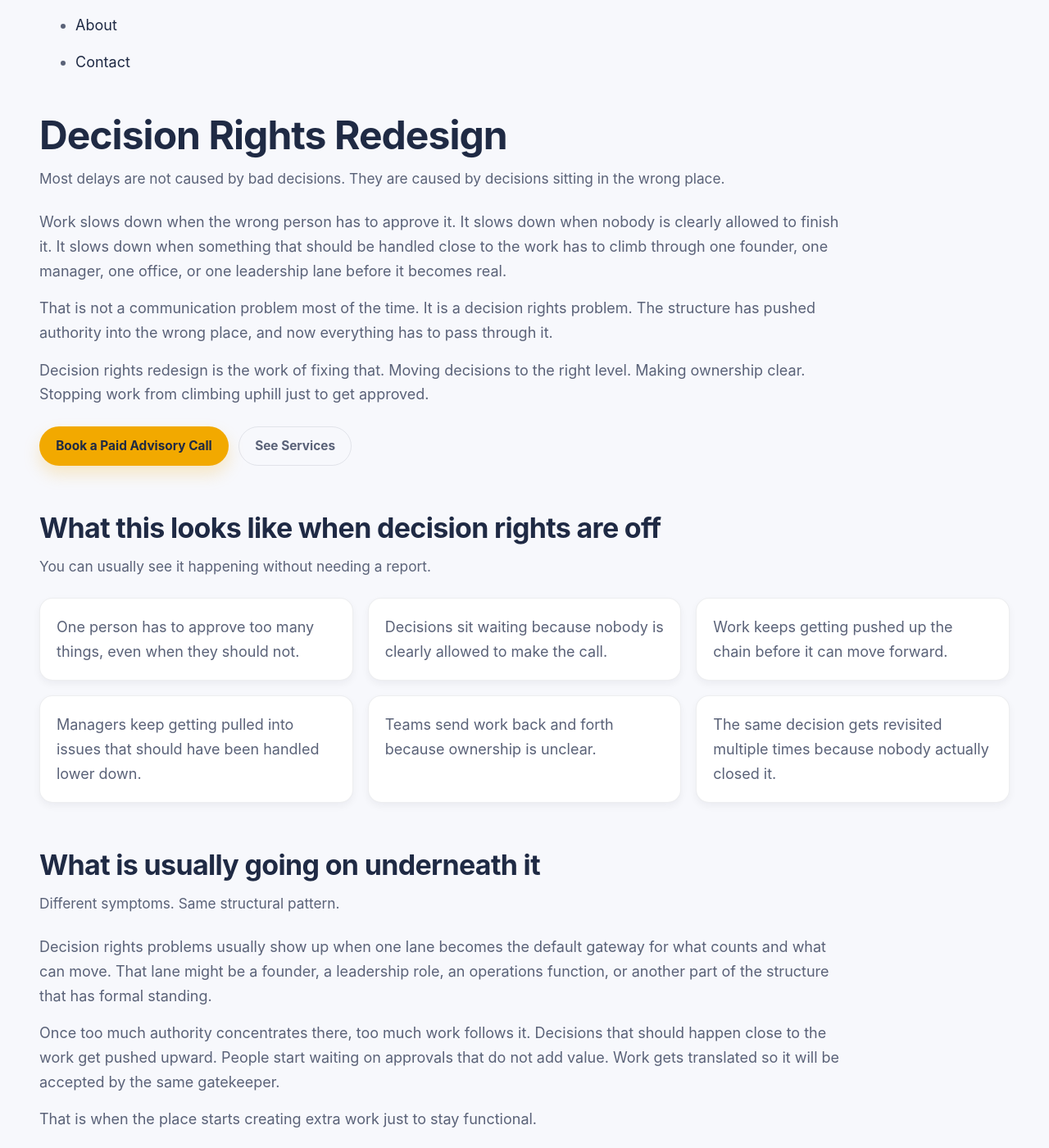
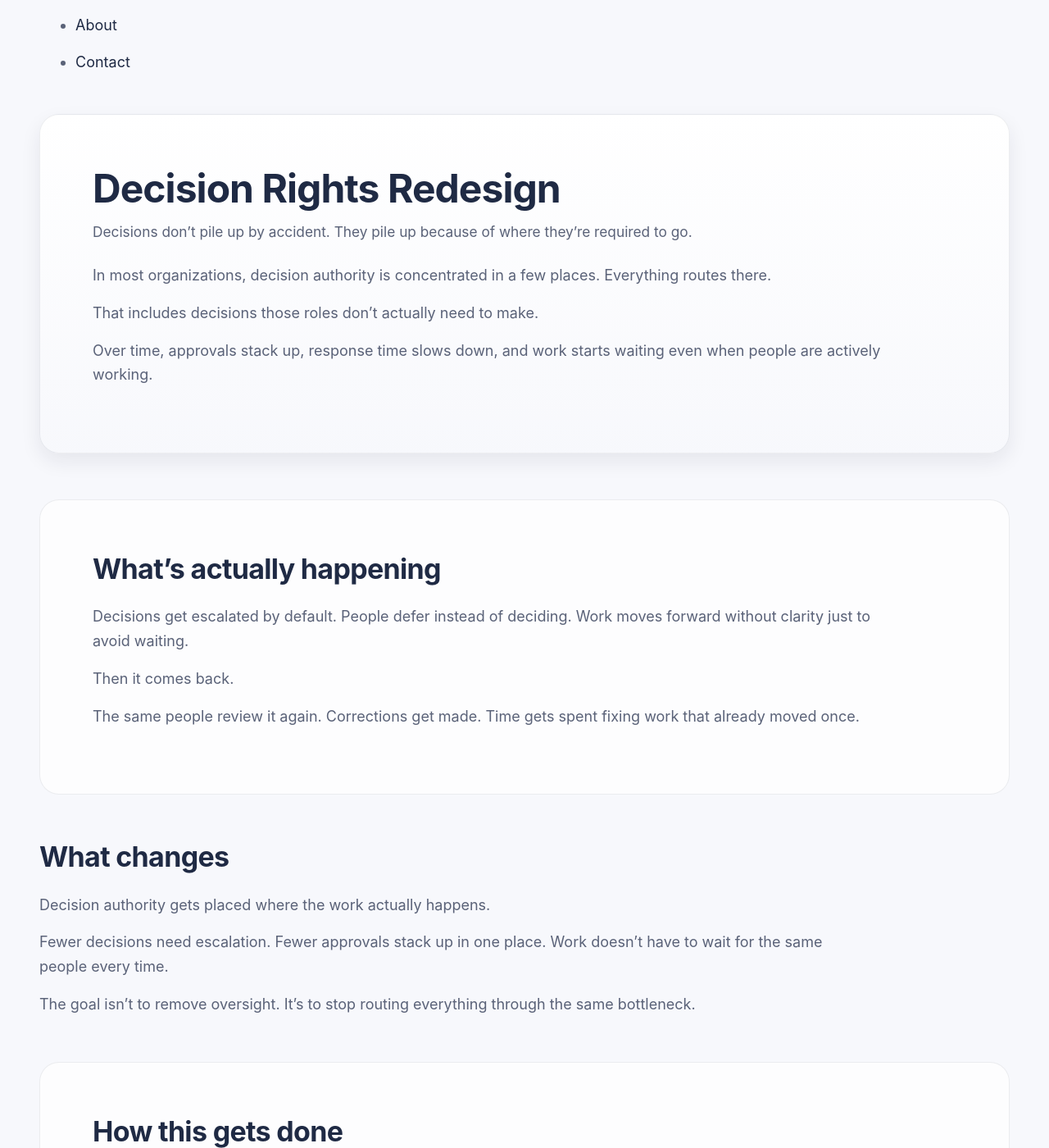
Before and after one commit to efost7873/integratedvaluearchitecture.com, a Jekyll site: the page built from decision-rights-redesign.html, in a window 1280 px wide and 1400 px high, scrolled down 729 px. Shown: the whole window at 82% size. Built offline with Jekyll 4.4.1, drawn with Linux system fonts in a browser that asks for light colours; some of the changed text lies outside the part shown.

Commit message:
Revise SEO and content for decision rights page
Updated SEO title and description for clarity. Revised content to emphasize decision rights issues and solutions.

```diff
--- a/decision-rights-redesign.html
+++ b/decision-rights-redesign.html
@@ -2,188 +2,91 @@
 layout: default
 title: Decision Rights Redesign
 permalink: /decision-rights-redesign/
-seo_title: Decision Rights Redesign | Integrated Value Architecture LLC
-seo_description: Fix slow approvals, overloaded leaders, and stuck work by redesigning where decisions sit and who owns them. Integrated Value Architecture helps organizations move decision authority to the right place.
+seo_title: Decision Rights Redesign | Integrated Value Architecture
+seo_description: Fix where decisions sit, who approves them, and why everything keeps routing through the same bottlenecks.
 ---
 
 <div class="iva-page">
-
 <main>
 
-  <section id="decision-rights-hero">
+<section class="iva-band-strong">
   <div class="section-header">
     <h1>Decision Rights Redesign</h1>
     <p class="section-subtitle">
-        Most delays are not caused by bad decisions. They are caused by decisions sitting in the wrong place.
+      Decisions don’t pile up by accident. They pile up because of where they’re required to go.
     </p>
   </div>
 
   <p>
-      Work slows down when the wrong person has to approve it. It slows down when nobody is clearly allowed to finish it. It slows down when something that should be handled close to the work has to climb through one founder, one manager, one office, or one leadership lane before it becomes real.
+    In most organizations, decision authority is concentrated in a few places. Everything routes there.
   </p>
 
   <p>
-      That is not a communication problem most of the time. It is a decision rights problem. The structure has pushed authority into the wrong place, and now everything has to pass through it.
+    That includes decisions those roles don’t actually need to make.
   </p>
 
   <p>
-      Decision rights redesign is the work of fixing that. Moving decisions to the right level. Making ownership clear. Stopping work from climbing uphill just to get approved.
+    Over time, approvals stack up, response time slows down, and work starts waiting even when people are actively working.
   </p>
-
-    <div class="iva-btn-row">
-      <a href="https://book.ms/b/IntegratedValueArchitectureLLC@integratedvaluearchitecture.com" class="iva-btn-primary">Book a Paid Advisory Call</a>
-      <a href="{{ site.baseurl }}/services/" class="iva-btn-secondary">See Services</a>
-    </div>
 </section>
 
-  <section id="decision-rights-problem">
+<section class="iva-band-soft">
   <div class="section-header">
-      <h2>What this looks like when decision rights are off</h2>
-      <p class="section-subtitle">
-        You can usually see it happening without needing a report.
-      </p>
-    </div>
-
-    <div class="grid grid-3">
-      <div class="card"><p>One person has to approve too many things, even when they should not.</p></div>
-      <div class="card"><p>Decisions sit waiting because nobody is clearly allowed to make the call.</p></div>
-      <div class="card"><p>Work keeps getting pushed up the chain before it can move forward.</p></div>
-      <div class="card"><p>Managers keep getting pulled into issues that should have been handled lower down.</p></div>
-      <div class="card"><p>Teams send work back and forth because ownership is unclear.</p></div>
-      <div class="card"><p>The same decision gets revisited multiple times because nobody actually closed it.</p></div>
-    </div>
-  </section>
-
-  <section id="decision-rights-mechanism">
-    <div class="section-header">
-      <h2>What is usually going on underneath it</h2>
-      <p class="section-subtitle">
-        Different symptoms. Same structural pattern.
-      </p>
+    <h2>What’s actually happening</h2>
   </div>
 
   <p>
-      Decision rights problems usually show up when one lane becomes the default gateway for what counts and what can move. That lane might be a founder, a leadership role, an operations function, or another part of the structure that has formal standing.
+    Decisions get escalated by default. People defer instead of deciding. Work moves forward without clarity just to avoid waiting.
   </p>
 
   <p>
-      Once too much authority concentrates there, too much work follows it. Decisions that should happen close to the work get pushed upward. People start waiting on approvals that do not add value. Work gets translated so it will be accepted by the same gatekeeper.
+    Then it comes back.
   </p>
 
   <p>
-      That is when the place starts creating extra work just to stay functional.
+    The same people review it again. Corrections get made. Time gets spent fixing work that already moved once.
   </p>
 </section>
 
-  <section id="decision-rights-what-i-do">
+<section>
   <div class="section-header">
-      <h2>What I actually do</h2>
-      <p class="section-subtitle">
-        Not a decision matrix. Not a framework you have to interpret. I work on where decisions actually sit and how they move.
-      </p>
-    </div>
-
-    <div class="grid grid-2">
-      <div class="card">
-        <h3>Read how decisions are actually being made</h3>
-        <p>
-          I look at who is approving what, where decisions stall, how often things get kicked back, and where work keeps climbing higher than it should.
-        </p>
-      </div>
-
-      <div class="card">
-        <h3>Identify where authority is too concentrated</h3>
-        <p>
-          I find where one founder, one role, one office, or one lane has become the default gateway for too many decisions.
-        </p>
-      </div>
-
-      <div class="card">
-        <h3>Show what that is costing</h3>
-        <p>
-          I trace how much time is being lost in waiting, rework, repeated approvals, and decisions that should have been handled earlier.
-        </p>
-      </div>
-
-      <div class="card">
-        <h3>Help move decisions to the right place</h3>
-        <p>
-          I help shift ownership and authority so fewer decisions stall, fewer things bounce around, and fewer people get buried in unnecessary approval work.
-        </p>
-      </div>
-    </div>
-  </section>
-
-  <section id="decision-rights-what-changes">
-    <div class="section-header">
-      <h2>What changes when decision rights are fixed</h2>
-      <p class="section-subtitle">
-        The goal is not theoretical clarity. The goal is that the work actually moves.
-      </p>
-    </div>
-
-    <div class="grid grid-3">
-      <div class="card"><p>Decisions stop sitting in the same place waiting for approval.</p></div>
-      <div class="card"><p>Work gets finished closer to where it happens.</p></div>
-      <div class="card"><p>Managers and founders stop getting pulled into routine decisions.</p></div>
-      <div class="card"><p>Fewer issues get kicked back for revision.</p></div>
-      <div class="card"><p>The same decision does not get reopened three times.</p></div>
-      <div class="card"><p>People spend less time waiting and more time finishing work.</p></div>
-    </div>
-  </section>
-
-  <section id="decision-rights-scale">
-    <div class="section-header">
-      <h2>This is not just a large organization problem</h2>
-      <p class="section-subtitle">
-        The pattern shows up anywhere authority and work start collapsing into the same place.
-      </p>
+    <h2>What changes</h2>
   </div>
 
   <p>
-      In a founder-led business, this often means one person still has to touch too much before anything moves. In a small team, it may mean everything keeps climbing through one manager or one admin lane. In larger organizations, it may mean one office or leadership layer has become the default gateway for too much of the system.
+    Decision authority gets placed where the work actually happens.
   </p>
 
   <p>
-      The issue is not size. The issue is where decisions sit and how work has to move to get through them.
+    Fewer decisions need escalation. Fewer approvals stack up in one place. Work doesn’t have to wait for the same people every time.
+  </p>
+
+  <p>
+    The goal isn’t to remove oversight. It’s to stop routing everything through the same bottleneck.
   </p>
 </section>
 
-  <section id="decision-rights-not">
+<section class="iva-band-soft">
   <div class="section-header">
-      <h2>What this is not</h2>
-      <p class="section-subtitle">
-        This gets confused with other things all the time.
-      </p>
-    </div>
-
-    <div class="grid grid-3">
-      <div class="card"><p>This is not a decision framework.</p></div>
-      <div class="card"><p>This is not a RACI chart exercise.</p></div>
-      <div class="card"><p>This is not project management.</p></div>
-      <div class="card"><p>This is not process mapping for its own sake.</p></div>
-      <div class="card"><p>This is not leadership coaching.</p></div>
-      <div class="card"><p>This is not another document that leaves the same approval chain in place.</p></div>
+    <h2>How this gets done</h2>
   </div>
 
   <p>
-      Those things can sit around the problem. They do not fix it when decisions are still sitting in the wrong place and work still has to pass through the same bottleneck.
+    This starts by mapping where decisions currently sit using the documents your organization already relies on.
+  </p>
+
+  <p>
+    Then authority gets reassigned so decisions align with where the work is actually happening instead of where they’ve historically been routed.
+  </p>
+
+  <p>
+    That shift reduces backlog immediately and prevents the same bottlenecks from rebuilding.
   </p>
 </section>
 
-  <section id="decision-rights-cta" class="iva-cta-section">
-    <h2>Start with one decision that keeps dragging</h2>
+<section class="iva-cta-section">
   <p>
-      If one decision keeps taking longer than it should, keeps getting revisited, or keeps landing on the same person, that is enough to start.
-    </p>
-
-    <div class="iva-btn-row">
-      <a href="https://book.ms/b/IntegratedValueArchitectureLLC@integratedvaluearchitecture.com" class="iva-btn-primary">Book a Paid Advisory Call</a>
-      <a href="{{ site.baseurl }}/fixed-fee-review/" class="iva-btn-secondary">Start with a Fixed-Fee Review</a>
-    </div>
-
-    <p class="iva-cta-meta">
-      One decision. Clear read. Better placement.
+    Start with a <a href="/fixed-fee-review/">fixed-fee review</a> or see how this fits into <a href="/services/">services</a>.
   </p>
 </section>
 
```
Lines whose indentation alone changed are shown as unchanged.
